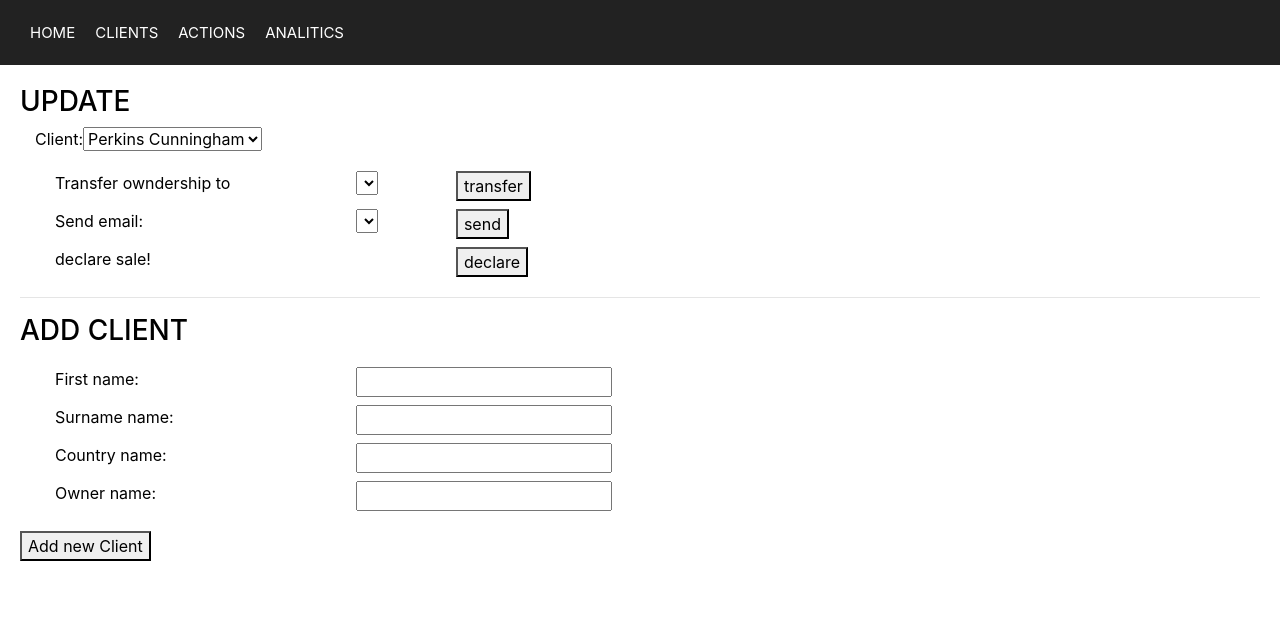
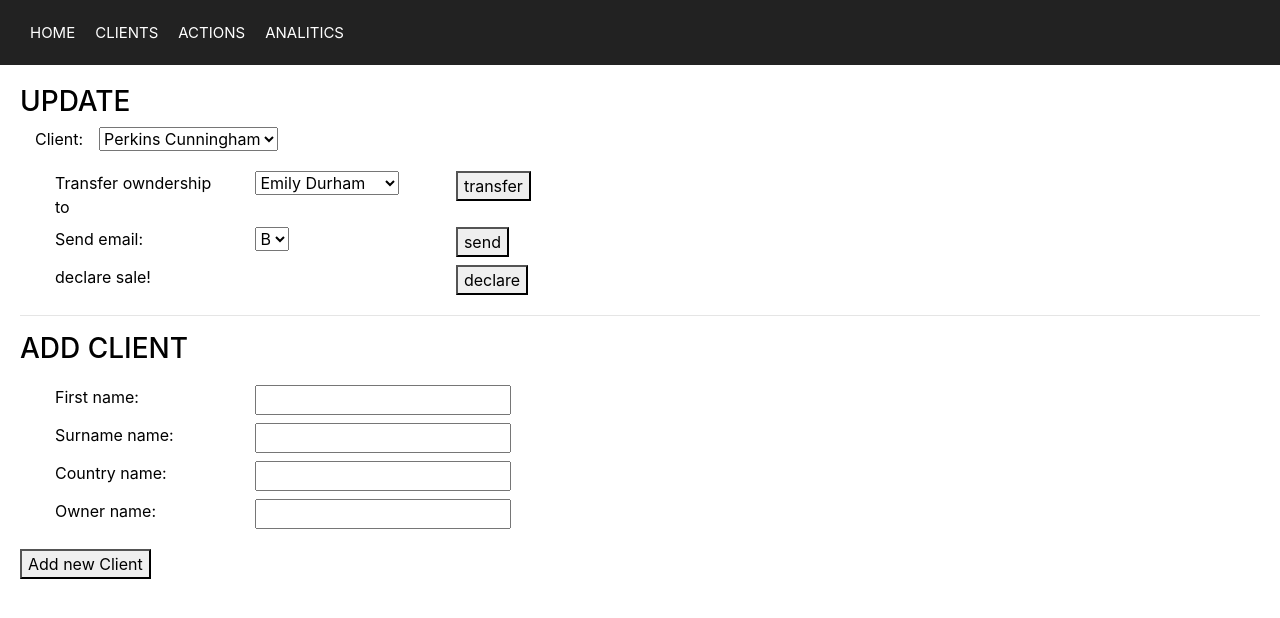
Before and after one commit to AnastasiyaZinman/CRM, a React (Create React App) app: page /actions in a window 1280 px wide. Shown: the top 618 px of the page. Built offline with nearby package versions, Linux system fonts and the light colour scheme.

Commit message:
fixes Set for options in Actions class

```diff
--- a/src/components/Actions.js
+++ b/src/components/Actions.js
@@ -4,29 +4,28 @@ class Actions extends Component {
     constructor() {
         super();
         this.state = {
-            clientsNames : [],
-            ownersNames : []
+            // clientsNames : [],
+            // ownersNames : []
         }
     }
-    generateClientsNames(){
+    generateOptionsSet(property){
         console.log("this.props.clients",this.props.clients);
-        var clientsNames = new Set();
+        let dataArr=[];
+        var clientsNames = new Set(dataArr);
         this.props.clients.forEach(element => {
-            let nameAndId={"name":element['name'],"id":element["_id"]};
-            clientsNames.add(nameAndId);
+            clientsNames.add(element[property]);
         });
-        let dataArr = Array.from(clientsNames);
-        console.log("clientsNames",dataArr);
+        dataArr=[...clientsNames]
+        console.log("clientsNames",clientsNames);
         return this.generateOptions(dataArr);
-
     }
     generateOptions (data){
         console.log("data",data);
         return data.map((item,i) =>{
-                    return (<option
-                        value={item.id}
-                        key={i++}>{item.name}
-                       </option>)
+            return (<option
+            value={item}
+            key={i}>{item}
+            </option>)
             })
     }
 
@@ -34,33 +33,37 @@ class Actions extends Component {
     return (
         <div className="action-box">
          <h3>UPDATE</h3>
-         <div className="col  ">Client:
-         <select>
-             {this.generateClientsNames()}
+         <div className="col">Client:
+         <select className="ml-3">
+             {this.generateOptionsSet("name")}
         </select>
          </div>
 
         <div className="row action-box">
-            <div className="col-md-3  ">
+            <div className="col-md-2  ">
              Transfer owndership to
              </div>
-             <div className=" col-md-1">
-            <select />
+             <div className=" col-md-2">
+             <select>
+             {this.generateOptionsSet("owner")}
+            </select>
             </div>
             <div className="  col-md-1">
             <button type="button">transfer</button>
             </div>
              <div className="w-100 mt-2"></div>
-             <div className="col-md-3">Send email:</div>
-             <div className="col-md-1">
-             <select />
+             <div className="col-md-2">Send email:</div>
+             <div className="col-md-2">
+             <select>
+             {this.generateOptionsSet("emailType")}
+            </select>
              </div>
              <div className="col-md-1">
              <button type="button">send</button>
              </div>
              <div className="w-100 mt-2"></div>
-             <div className="col-md-3  ">declare sale!</div>
-             <div className="col-md-1">
+             <div className="col-md-2  ">declare sale!</div>
+             <div className="col-md-2">
              </div>
              <div className="col-md-1">
              <button type="button">declare</button>
@@ -70,28 +73,28 @@ class Actions extends Component {
         <hr/>
         <h3>ADD CLIENT</h3>
         <div className="row action-box">
-            <div className="col-md-3  ">
+            <div className="col-md-2  ">
             First name:
              </div>
              <div className="col-md-1">
             <input type="text" />
             </div>
              <div className="w-100 mt-2"></div>
-             <div className="col-md-3  ">
+             <div className="col-md-2  ">
             Surname name:
              </div>
              <div className="  col-md-1">
             <input type="text" />
             </div>
             <div className="w-100 mt-2"></div>
-             <div className="col-md-3  ">
+             <div className="col-md-2  ">
             Country name:
              </div>
              <div className=" col-md-1">
             <input type="text" />
             </div>
             <div className="w-100 mt-2"></div>
-             <div className="col-md-3  ">
+             <div className="col-md-2  ">
             Owner name:
              </div>
              <div className="  col-md-1">
```
